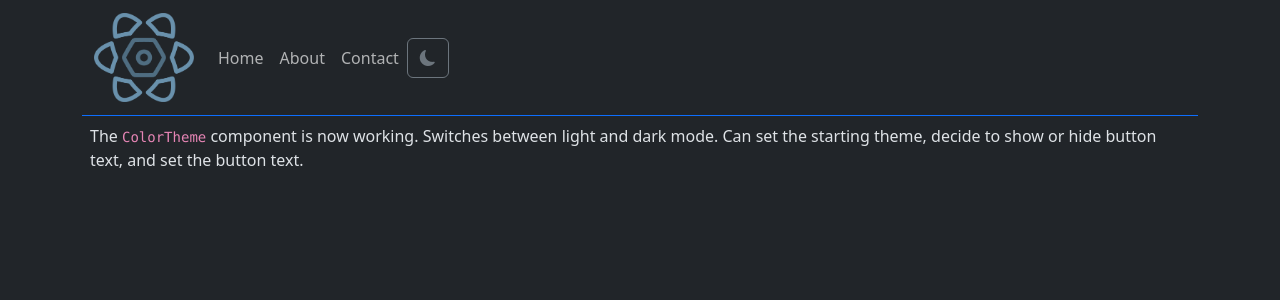
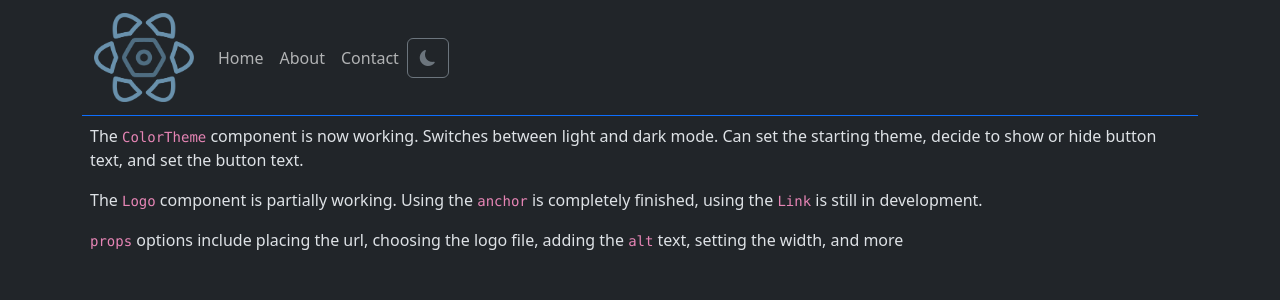
Before and after one commit to c-uliano/react-frontend-components, a React (Vite) app: page / in a window 1280 px wide. Shown: the top 300 px of the page. Built offline with nearby package versions, Linux system fonts and the light colour scheme.

Commit message:
update to App.tsx

```diff
--- a/src/App.tsx
+++ b/src/App.tsx
@@ -12,10 +12,9 @@ function App() {
         <div className="container-sm">
             <Header />
             <div className="m-2">
-                <p className="mt-2">
-                    The <code>ColorTheme</code> component is now working. Switches between light and dark mode. Can set the starting theme, decide to
-                    show or hide button text, and set the button text.
-                </p>
+                <p>The <code>ColorTheme</code> component is now working. Switches between light and dark mode. Can set the starting theme, decide to show or hide button text, and set the button text.</p>
+                <p>The <code>Logo</code> component is partially working. Using the <code>anchor</code> is completely finished, using the <code>Link</code> is still in development.</p>
+                <p><code>props</code> options include placing the url, choosing the logo file, adding the <code>alt</code> text, setting the width, and more</p>
             </div>
         </div>
     );
--- a/src/components/ColorTheme/index.tsx
+++ b/src/components/ColorTheme/index.tsx
@@ -62,7 +62,7 @@ const ColorThemeSimple = (props: { theme?: string; textVisible?: boolean; text?:
     }, [props.text]);
 
     return (
-        <button onClick={toggleTheme} className="btn btn-outline-secondary">
+        <button onClick={toggleTheme} className="btn btn-outline-secondary"> {/* try to update this to actual Button component, once it's created */}
             <i className={theme === "dark" ? "bi bi-moon-fill" : "bi bi-brightness-high-fill"}></i>
             {props.textVisible !== false && <span className="ms-1">{text}</span>}
         </button>
--- a/src/components/NavLink/index.tsx
+++ b/src/components/NavLink/index.tsx
@@ -1,10 +1,10 @@
 // TODO
 // prop for text
-// should this be a Link instead of anchor?
+// conditional rendering between Link and anchor
 // prop to show icon
-// prop to select icon
+// prop to set icon
 // prop for url
-// prop for target="_blank" - does this work on Link?
+// prop for target="_blank"
 
 const NavLink = (props: { text: string }) => {
     return (
```
